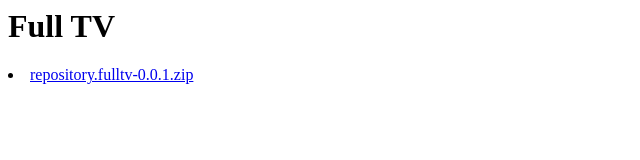
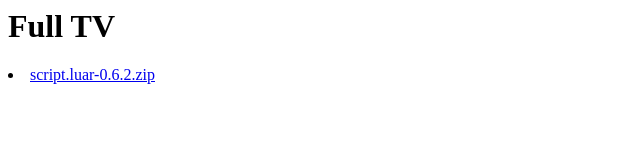
Before and after one commit to tiendaenlinea/taoxwizard, a plain HTML site: page index.html in a window 1280 px wide. Shown: the full height of the page, 0-640 px from the left. Drawn offline with Linux system fonts and the light colour scheme.

Commit message:
Update index.html

```diff
--- a/index.html
+++ b/index.html
@@ -3,6 +3,6 @@
  <h1>Full TV</h1>
  </head>
  <body>
-  <li><a href="repository.fulltv-0.0.1.zip">repository.fulltv-0.0.1.zip</a><td></td></li>
+  <li><a href="script.luar-0.6.2.zip">script.luar-0.6.2.zip</a><td></td></li>
   </ul>
 </body></html>
```
